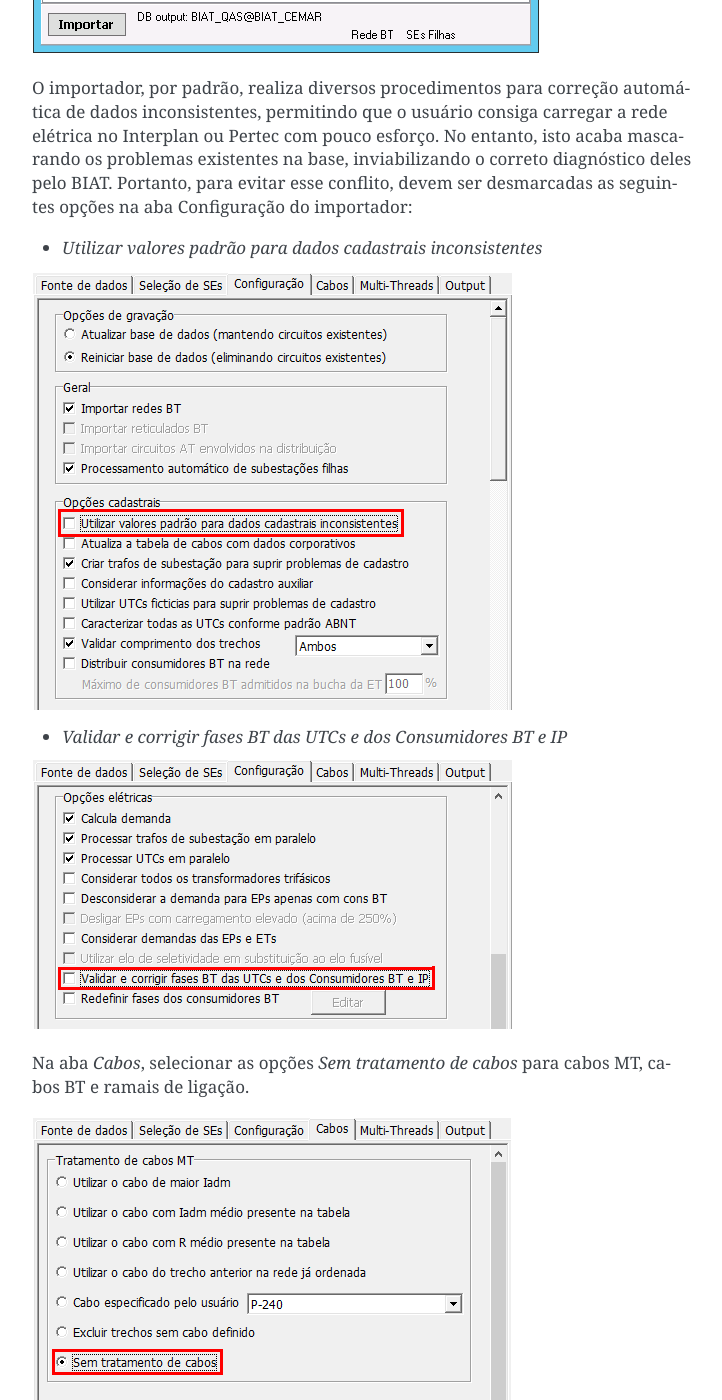
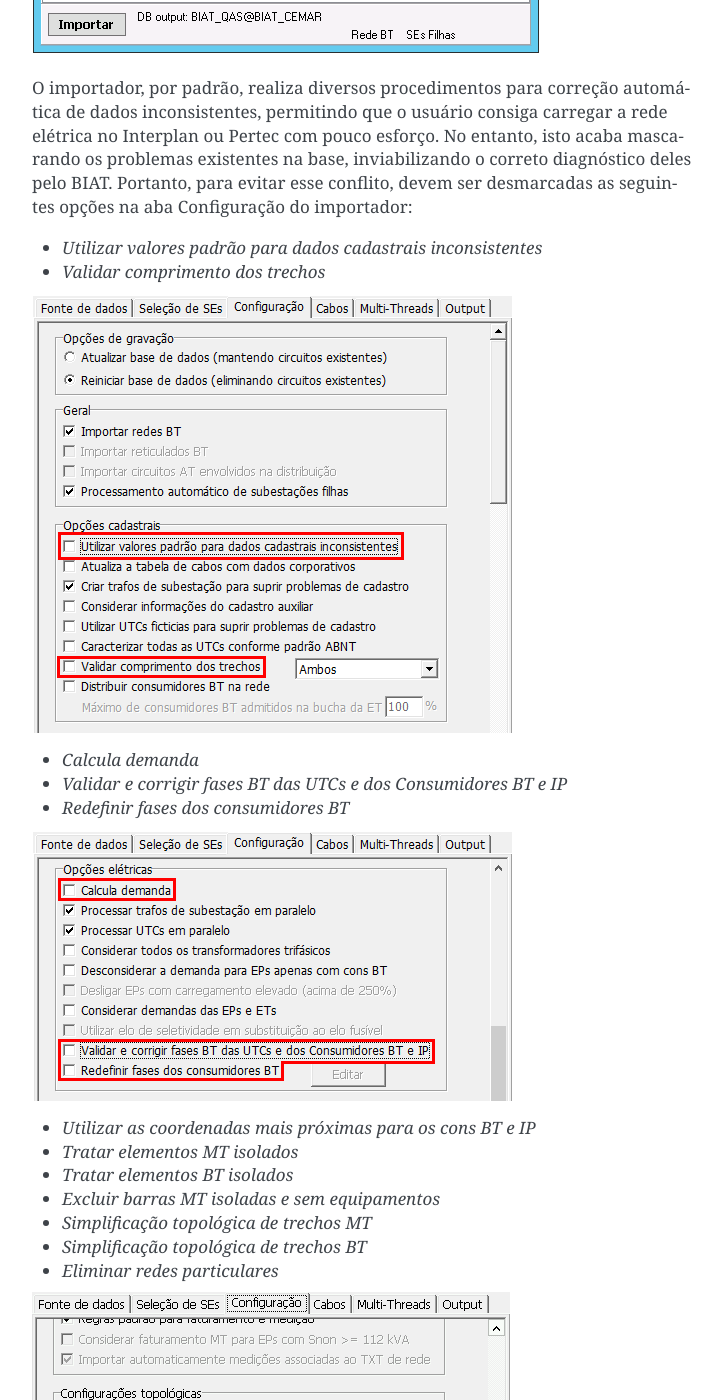
Before and after one commit to paulobaumann/BIAT, a Sphinx documentation site: the page built from docs/source/banco.rst, in a window 1280 px wide and 1400 px high, scrolled down 1732 px. Shown: the whole window, without its empty margins (388-1110 px from the left). Built offline with Sphinx 7.4.7, drawn with Linux system fonts in a browser that asks for light colours.

Commit message:
Corrige lista de opções para desmarcar no importador
Faltou listar mais algumas opções de tratamento realizados pelo
importador nos dados da rede que não devem ser feitos para não
prejudicar a análise do BIAT.

```diff
--- a/docs/source/banco.rst
+++ b/docs/source/banco.rst
@@ -28,12 +28,25 @@ deles pelo BIAT. Portanto, para evitar esse conflito, devem ser desmarcadas as
 seguintes opções na aba Configuração do importador:
 
 - *Utilizar valores padrão para dados cadastrais inconsistentes*
+- *Validar comprimento dos trechos*
 
 .. image:: img/importador_checkCadZero.png
 
+- *Calcula demanda*
 - *Validar e corrigir fases BT das UTCs e dos Consumidores BT e IP*
+- *Redefinir fases dos consumidores BT*
 
 .. image:: img/importador_checkFasesBT.png
+
+- *Utilizar as coordenadas mais próximas para os cons BT e IP*
+- *Tratar elementos MT isolados*
+- *Tratar elementos BT isolados*
+- *Excluir barras MT isoladas e sem equipamentos*
+- *Simplificação topológica de trechos MT*
+- *Simplificação topológica de trechos BT*
+- *Eliminar redes particulares*
+
+.. image:: img/importador_topo.png
 
 Na aba *Cabos*, selecionar as opções *Sem tratamento de cabos* para cabos MT,
 cabos BT e ramais de ligação.
--- a/docs/source/conf.py
+++ b/docs/source/conf.py
@@ -21,7 +21,7 @@ project = 'BIAT'
 copyright = '2020, Daimon Engenharia'
 author = 'Daimon Engenharia'
 version = '1.1'
-release = '1.1.3a1'
+release = '1.1.5'
 
 # -- General configuration ---------------------------------------------------
 
```
Also changed, not shown: docs/source/img/importador_checkCadZero.png, docs/source/img/importador_checkFasesBT.png, docs/source/img/importador_topo.png (added).
